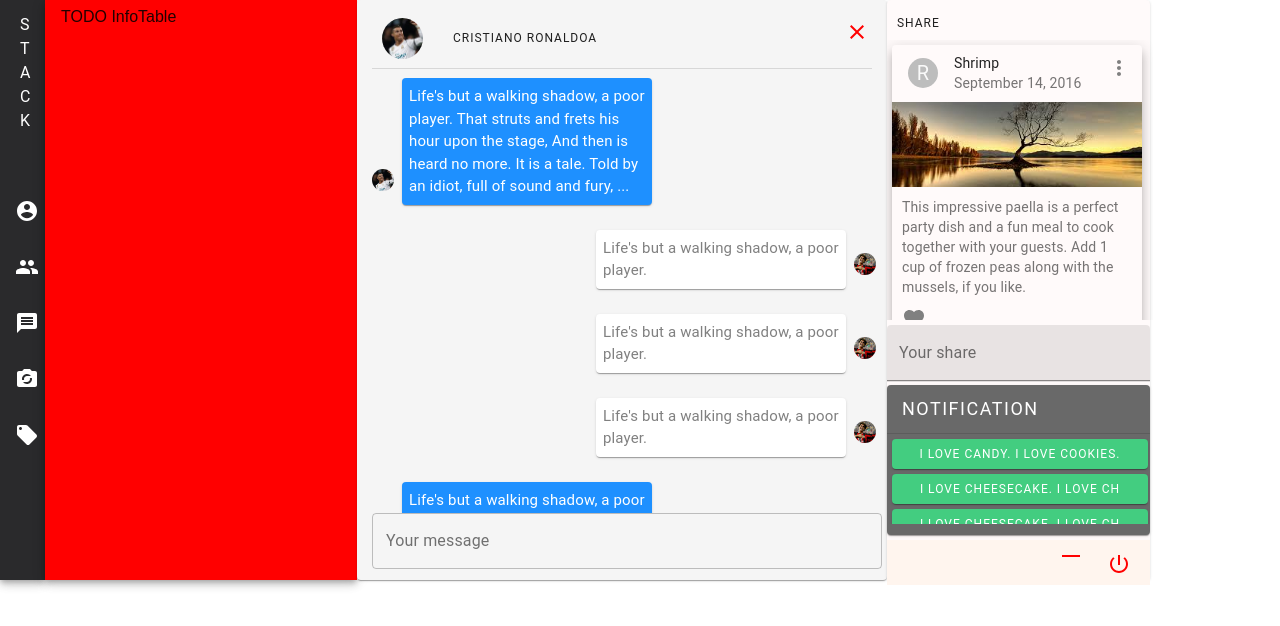
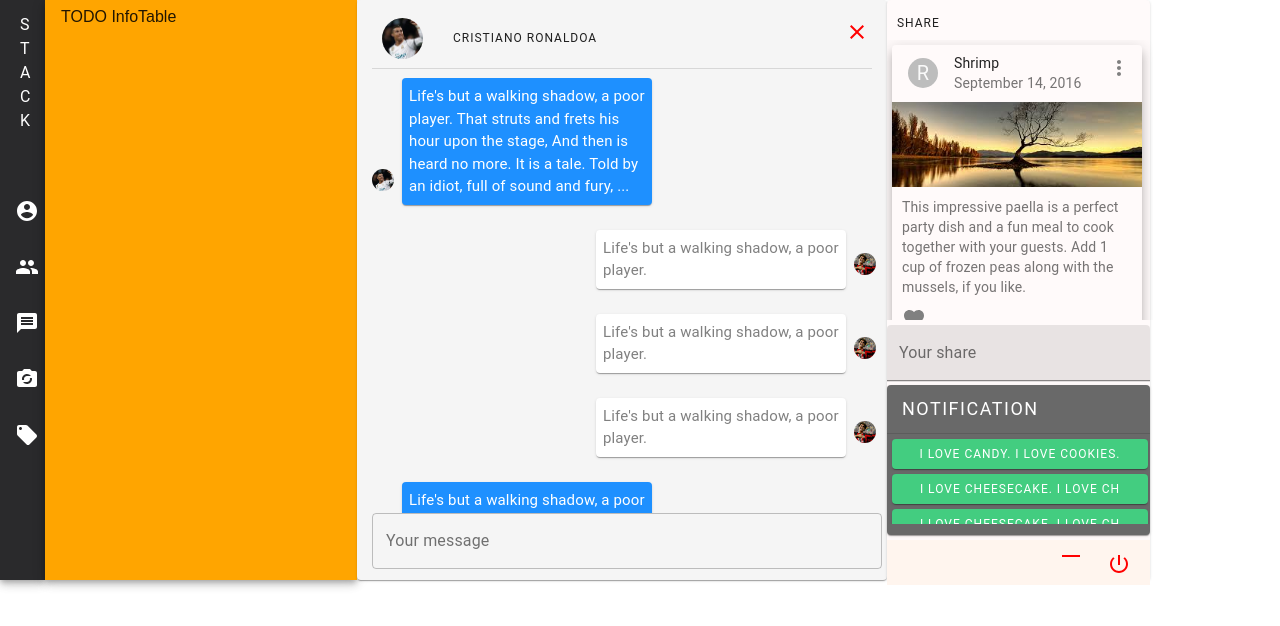
Before and after one commit to WebStar713/react-electron-slackchat, a React (Create React App) app: page / in a window 1280 px wide. Both pictures are taken after a click on the button 27 px from the left and 211 px from the top of the page. Shown: the top 626 px of the page. Built offline with nearby package versions, Linux system fonts and the light colour scheme.

Commit message:
complete nav handle event

```diff
--- a/src/component/AddressBook.js
+++ b/src/component/AddressBook.js
@@ -9,7 +9,7 @@ const useStyle = makeStyles(theme => ({
     padding: '8px 16px',
     width: 280,
     height: 564,
-    backgroundColor: 'red',
+    backgroundColor: 'purple',
   },
 }));
 
--- a/src/component/App.js
+++ b/src/component/App.js
@@ -30,6 +30,7 @@ class App extends React.Component {
     }
 
     changeRightSidebar(event) {
+      console.log(event.target.id)
       const t = event.target.id === '' ? this.state.RightSidebar : event.target.id
       this.setState({
         RightSidebar: t,
--- a/src/component/FileShareBox.js
+++ b/src/component/FileShareBox.js
@@ -4,10 +4,11 @@ import { makeStyles } from '@material-ui/core/styles';
 
 const useStyle = makeStyles(theme => ({
   root: {
-    float: 'left',
     margin: '0px',
     padding: '8px 16px',
-    backgroundColor: 'red',
+    width: '250px',
+    height: '360px',
+    backgroundColor: 'pink',
   },
 }));
 
--- a/src/component/InfoTable.js
+++ b/src/component/InfoTable.js
@@ -9,7 +9,7 @@ const useStyle = makeStyles(theme => ({
     padding: '8px 16px',
     width: 280,
     height: 564,
-    backgroundColor: 'red',
+    backgroundColor: 'orange',
   },
 }));
 
--- a/src/component/LeftNav.js
+++ b/src/component/LeftNav.js
@@ -61,8 +61,8 @@ class LeftNav extends React.Component {
             </SvgIcon>
           </IconButton>
           <IconButton id="fileShare" className={this.props.classes.IconButton} size='small' onClick={this.changeRight}>
-            <SvgIcon id="fileShare"htmlColor='white' >
-            <path id="fileShare" d="M0 0h24v24H0z" fill="none"/><path d="M21.41 11.58l-9-9C12.05 2.22 11.55 2 11 2H4c-1.1 0-2 .9-2 2v7c0 .55.22 1.05.59 1.42l9 9c.36.36.86.58 1.41.58.55 0 1.05-.22 1.41-.59l7-7c.37-.36.59-.86.59-1.41 0-.55-.23-1.06-.59-1.42zM5.5 7C4.67 7 4 6.33 4 5.5S4.67 4 5.5 4 7 4.67 7 5.5 6.33 7 5.5 7z"/>
+            <SvgIcon id="fileShare" htmlColor='white' >
+              <path id="fileShare" d="M21.41 11.58l-9-9C12.05 2.22 11.55 2 11 2H4c-1.1 0-2 .9-2 2v7c0 .55.22 1.05.59 1.42l9 9c.36.36.86.58 1.41.58.55 0 1.05-.22 1.41-.59l7-7c.37-.36.59-.86.59-1.41 0-.55-.23-1.06-.59-1.42zM5.5 7C4.67 7 4 6.33 4 5.5S4.67 4 5.5 4 7 4.67 7 5.5 6.33 7 5.5 7z"/>
             </SvgIcon>
           </IconButton>
         </div>
```
